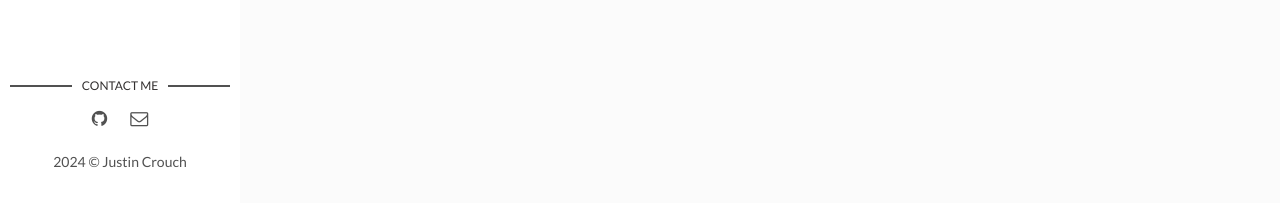
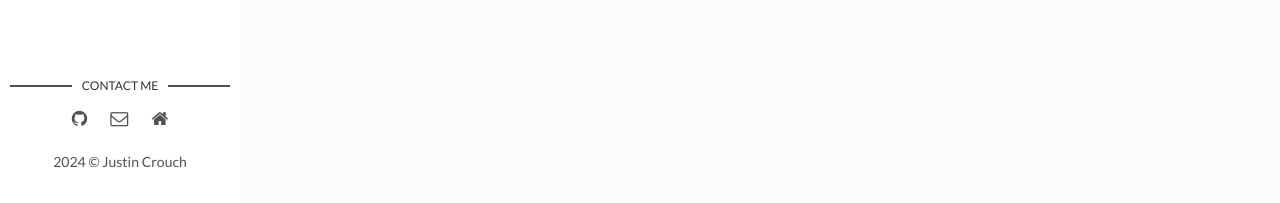
Before and after one commit to justin-crouch/projects, a Jekyll site: the page built from index.html, in a window 1280 px wide. Shown: the part 694-897 px from the top of the page. Built offline with Jekyll 4.4.1, drawn with Linux system fonts in a browser that asks for light colours; the list of posts is cut into pages by our own code.

Commit message:
Update main.html

```diff
--- a/_layouts/main.html
+++ b/_layouts/main.html
@@ -31,6 +31,7 @@ layout: default
         {% if site.social-email %}
           <li class="email"><a href="mailto:{{site.social-email}}"><i class="fa fa-envelope-o"></i></a></li>
         {% endif %}
+        <li><a href="https://www.trooper-transfer.com" target="_blank"><i class="fa fa-home"></i></a></li>
       </ul>
     </section> <!-- End Section Contact -->
     <div class="copyright">
```
